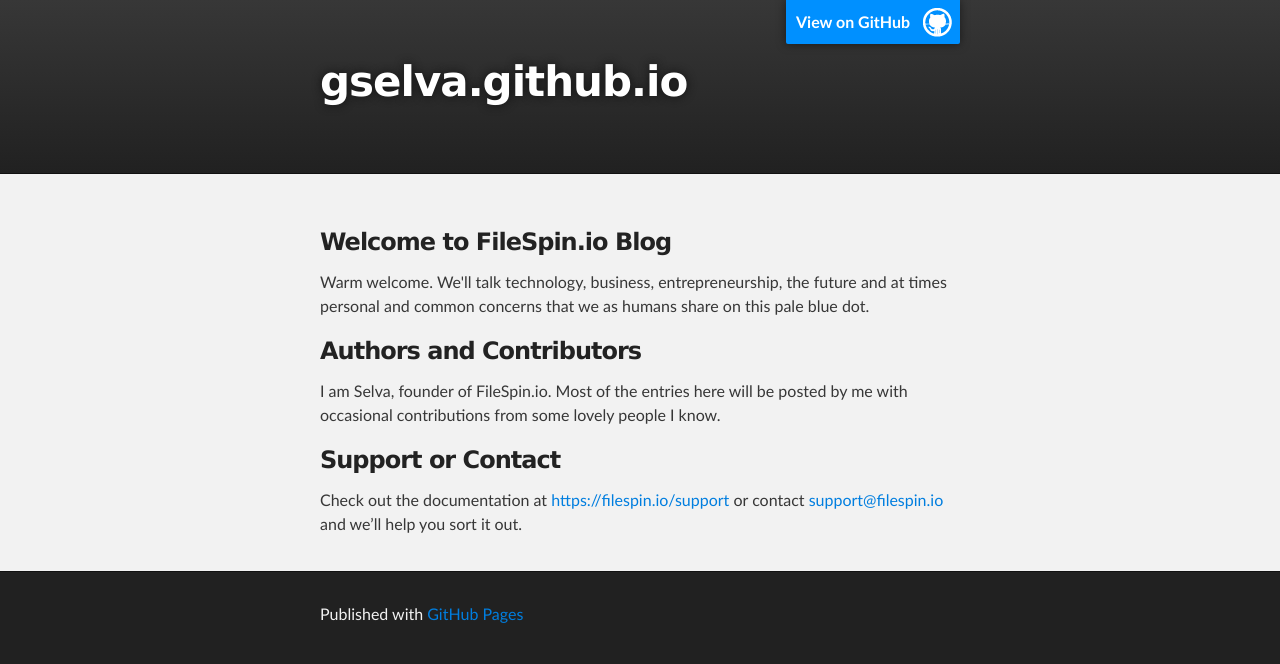
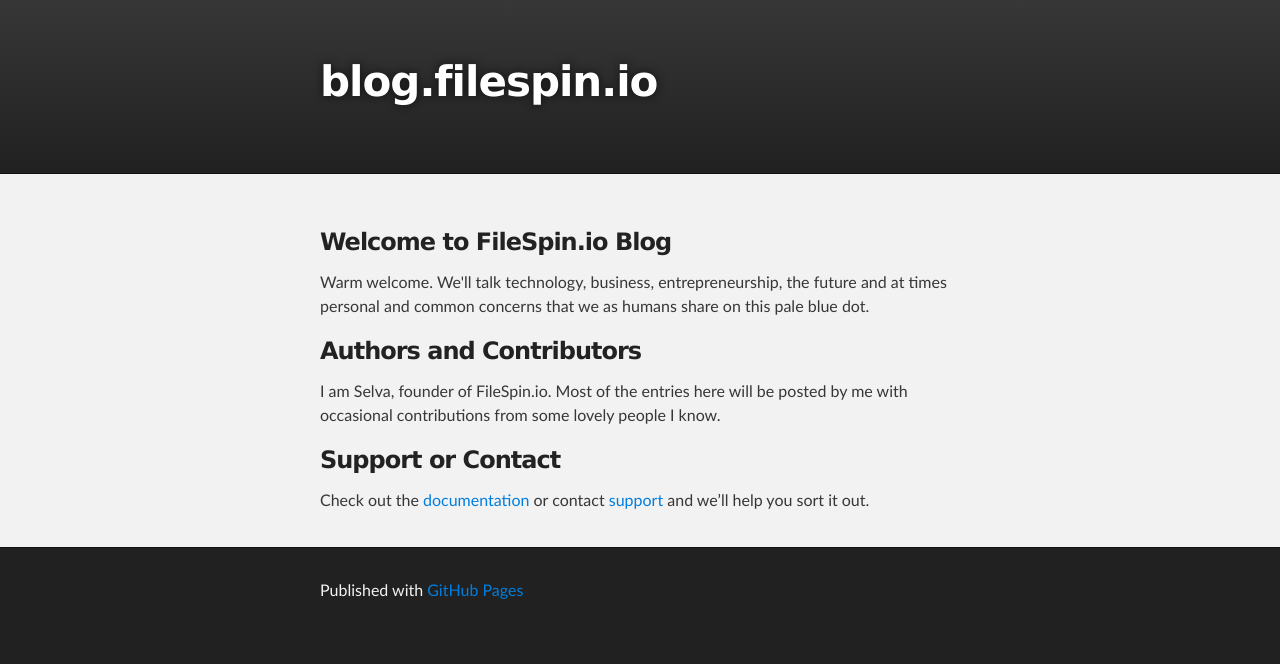
Before and after one commit to gselva/gselva.github.io, a plain HTML site: page index.html in a window 1280 px wide. Drawn offline with Linux system fonts and the light colour scheme.

Commit message:
Update index.html

```diff
--- a/index.html
+++ b/index.html
@@ -8,7 +8,7 @@
 
     <link rel="stylesheet" type="text/css" media="screen" href="stylesheets/stylesheet.css">
 
-    <title>gselva.github.io</title>
+    <title>blog.filespin.io</title>
   </head>
 
   <body>
@@ -16,9 +16,9 @@
     <!-- HEADER -->
     <div id="header_wrap" class="outer">
         <header class="inner">
-          <a id="forkme_banner" href="https://github.com/gselva">View on GitHub</a>
+          <!--a id="forkme_banner" href="https://github.com/gselva">View on GitHub</a-->
 
-          <h1 id="project_title">gselva.github.io</h1>
+          <h1 id="project_title">blog.filespin.io</h1>
           <h2 id="project_tagline"></h2>
 
         </header>
@@ -37,7 +37,7 @@
 
 <h3>Support or Contact</h3>
 
-<p>Check out the documentation at <a href="https://filespin.io/support">https://filespin.io/support</a> or contact <a href="mailto:support@filespin.io">support@filespin.io</a> and we’ll help you sort it out.</p>
+<p>Check out the <a href="https://filespin.io/support/api/v1">documentation</a> or contact <a href="https://filespinio.zendesk.com">support</a> and we’ll help you sort it out.</p>
       </section>
     </div>
 
```
